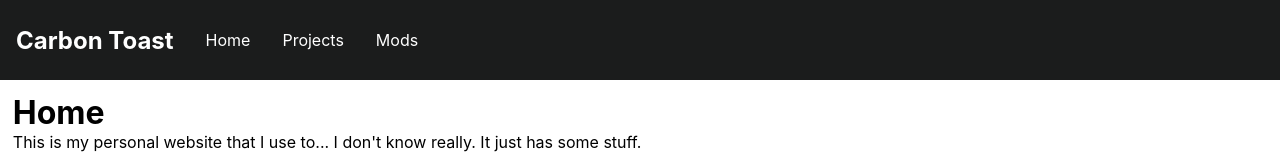
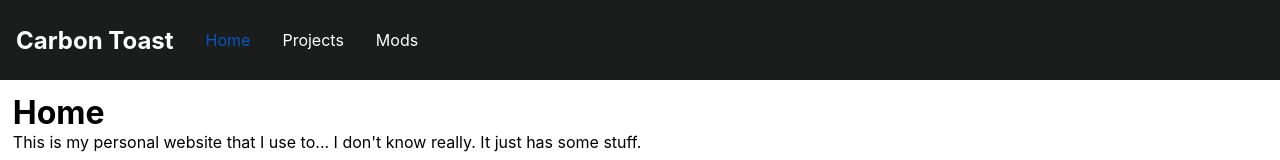
Before and after one commit to ThePoultryMan/ThePoultryMan.github.io, a React (Create React App) app: page / in a window 1280 px wide. Shown: the top 160 px of the page. Built offline with nearby package versions, Linux system fonts and the light colour scheme.

Commit message:
Active styling

```diff
--- a/src/components/Navbar/NavbarElements.js
+++ b/src/components/Navbar/NavbarElements.js
@@ -1,5 +1,5 @@
 import styled from 'styled-components'
-import { NavLink as Link } from 'react-router-dom'
+import { NavLink as NLink, Link } from 'react-router-dom'
 
 export const Nav = styled.nav`
     background-color: rgb(27, 28, 28);
@@ -18,16 +18,17 @@ export const HomeShortcut = styled(Link)`
     height: 100%;
 `
 
-export const NavLink = styled(Link)`
+export const NavLink = styled(NLink)`
     color: #fff;
     display: flex;
     align-items: center;
     text-decoration: none;
     padding 0 1rem;
     height: 50%;
+    transition: color .2s ease-in-out;
 
     &:hover {
-        color: rgb(16, 51, 112);
+        color: rgb(6, 49, 104);
         transition: color .2s ease-in-out;
     }
 `
--- a/src/index.css
+++ b/src/index.css
@@ -11,3 +11,7 @@ code {
   font-family: source-code-pro, Menlo, Monaco, Consolas, 'Courier New',
     monospace;
 }
+
+a.active {
+  color: rgb(5, 87, 194);
+}
```
